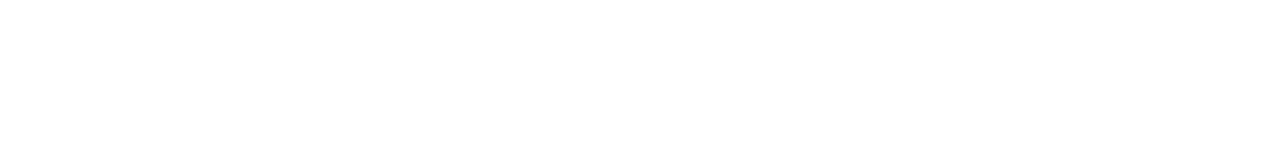
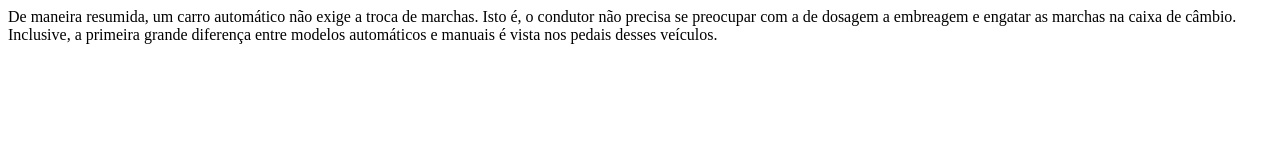
Before and after one commit to SamuelLindo007/samuel-HTML, a plain HTML site: page index.html in a window 1280 px wide. Drawn offline with Linux system fonts and the light colour scheme.

Commit message:
index.html

```diff
--- a/index.html
+++ b/index.html
@@ -6,6 +6,6 @@
     <title>Document</title>
 </head>
 <body>
-
+    De maneira resumida, um carro automático não exige a troca de marchas. Isto é, o condutor não precisa se preocupar com a de dosagem a embreagem e engatar as marchas na caixa de câmbio. Inclusive, a primeira grande diferença entre modelos automáticos e manuais é vista nos pedais desses veículos.
 </body>
 </html>
```
Also changed, not shown: 1 other file.
